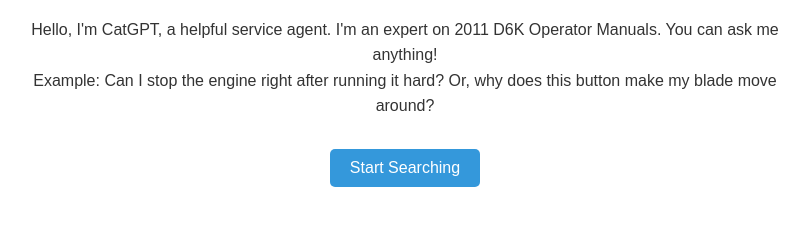
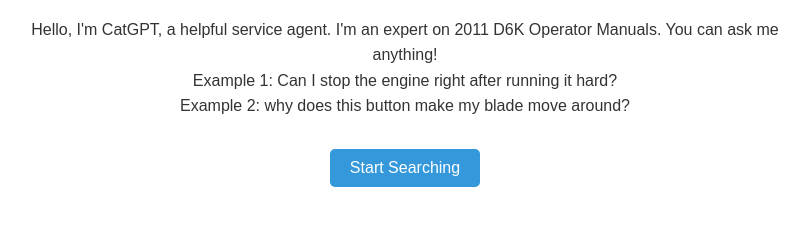
Before and after one commit to dmyklejord/dmyklejord.github.io, a plain HTML site: page index.html in a window 1280 px wide. Shown: the part 96-322 px from the top of the page, without its empty margins (235-1044 px from the left). Drawn offline with Linux system fonts and the light colour scheme.

Commit message:
Update index.html

```diff
--- a/index.html
+++ b/index.html
@@ -39,7 +39,7 @@
 <body>
     <h1>CatGPT</h1>
     <p>
-        Hello, I'm CatGPT, a helpful service agent. I'm an expert on 2011 D6K Operator Manuals. You can ask me anything! <br> Example: Can I stop the engine right after running it hard? Or, why does this button make my blade move around?
+        Hello, I'm CatGPT, a helpful service agent. I'm an expert on 2011 D6K Operator Manuals. You can ask me anything! <br> Example 1: Can I stop the engine right after running it hard? <br> Example 2: why does this button make my blade move around?
     </p>
 
     <!-- Button that opens the widget on click -->
```
